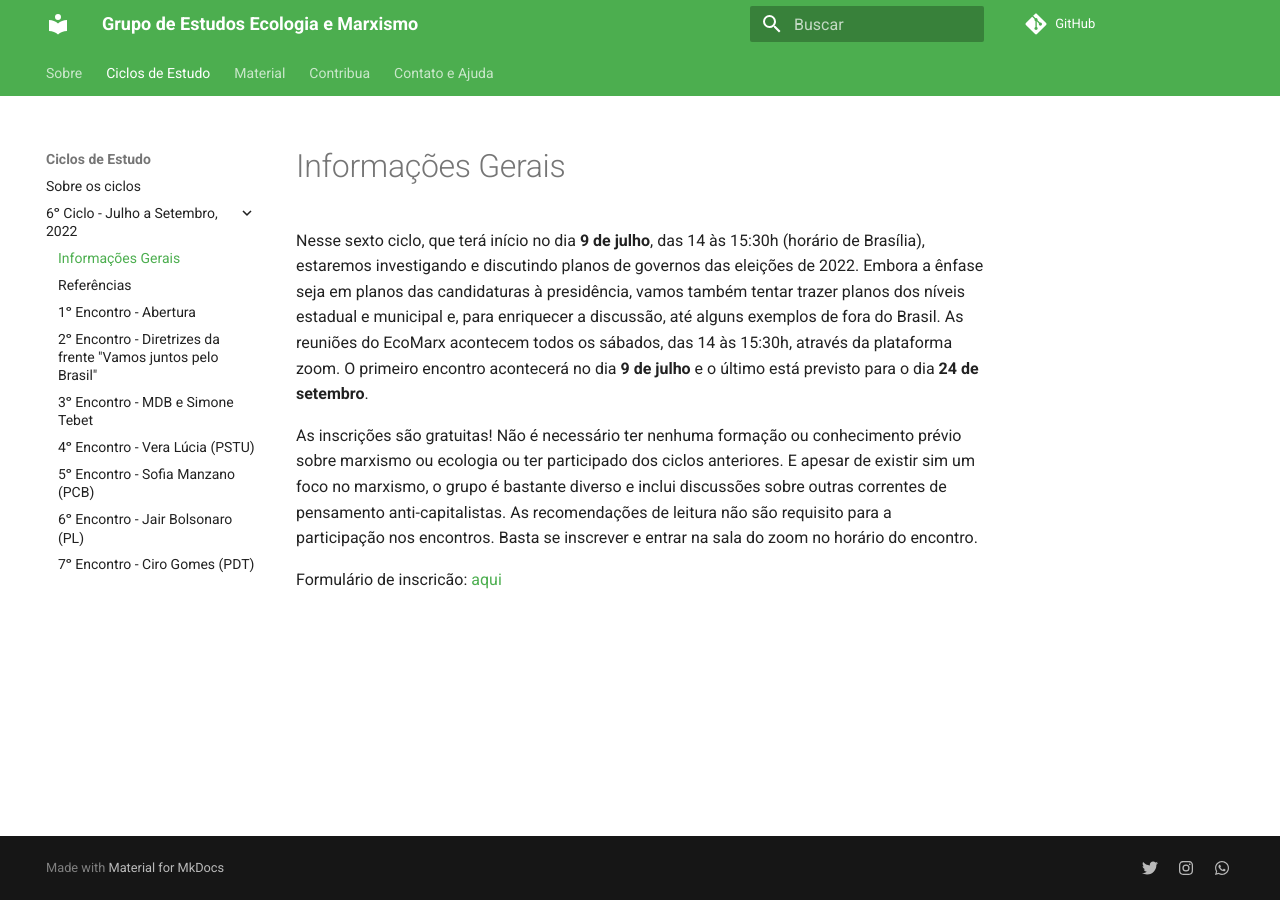
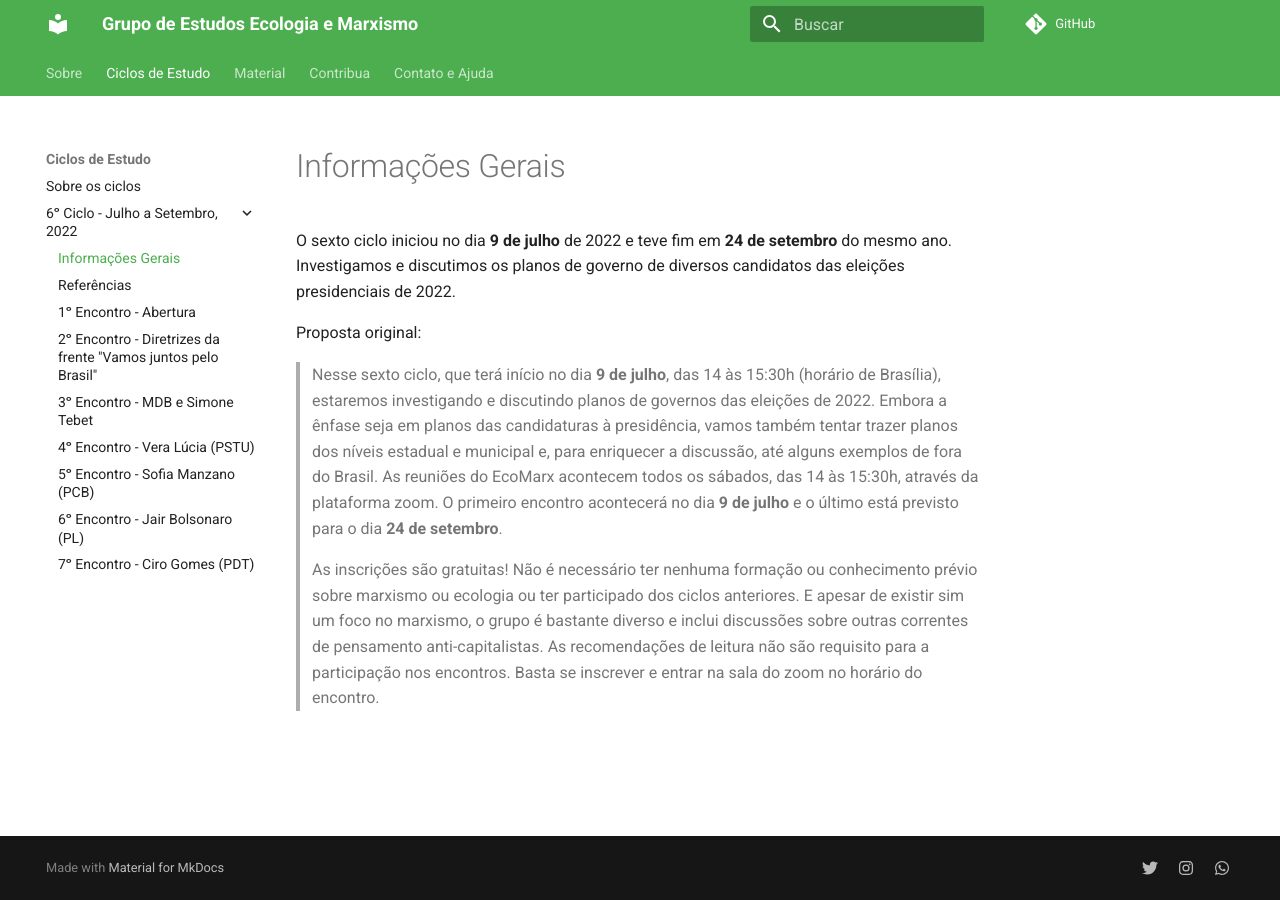
Before and after one commit to Ecomarx/ecomarx.github.io, an MkDocs documentation site: the page built from docs/6o-ciclo/index.md, in a window 1280 px wide. Built offline with MkDocs 1.6.1 and Material for MkDocs 9.7.7, drawn with Linux system fonts in a browser that asks for light colours; comment, search, counter and statistics services are not loaded.

Commit message:
Informações gerais do sexto ciclo, encerramento

```diff
--- a/docs/6o-ciclo/index.md
+++ b/docs/6o-ciclo/index.md
@@ -1,7 +1,10 @@
 # Informações Gerais
 
-Nesse sexto ciclo, que terá início no dia **9 de julho**, das 14 às 15:30h (horário de Brasília), estaremos investigando e discutindo planos de governos das eleições de 2022. Embora a ênfase seja em planos das candidaturas à presidência, vamos também tentar trazer planos dos níveis estadual e municipal e, para enriquecer a discussão, até alguns exemplos de fora do Brasil. As reuniões do EcoMarx acontecem todos os sábados, das 14 às 15:30h, através da plataforma zoom. O primeiro encontro acontecerá no dia **9 de julho** e o último está previsto para o dia **24 de setembro**.
+O sexto ciclo iniciou no dia **9 de julho** de 2022 e teve fim em **24 de setembro** do mesmo ano.
+Investigamos e discutimos os planos de governo de diversos candidatos das eleições presidenciais de 2022.
 
-As inscrições são gratuitas! Não é necessário ter nenhuma formação ou conhecimento prévio sobre marxismo ou ecologia ou ter participado dos ciclos anteriores. E apesar de existir sim um foco no marxismo, o grupo é bastante diverso e inclui discussões sobre outras correntes de pensamento anti-capitalistas. As recomendações de leitura não são requisito para a participação nos encontros. Basta se inscrever e entrar na sala do zoom no horário do encontro.
+Proposta original:
 
-Formulário de inscricão: [aqui](https://docs.google.com/forms/d/e/1FAIpQLSfQ9OXb9F63McdJ7enaeVddEcFk7DONdlVMMwq02snHpGIY6w/viewform)
+> Nesse sexto ciclo, que terá início no dia **9 de julho**, das 14 às 15:30h (horário de Brasília), estaremos investigando e discutindo planos de governos das eleições de 2022. Embora a ênfase seja em planos das candidaturas à presidência, vamos também tentar trazer planos dos níveis estadual e municipal e, para enriquecer a discussão, até alguns exemplos de fora do Brasil. As reuniões do EcoMarx acontecem todos os sábados, das 14 às 15:30h, através da plataforma zoom. O primeiro encontro acontecerá no dia **9 de julho** e o último está previsto para o dia **24 de setembro**.
+>
+> As inscrições são gratuitas! Não é necessário ter nenhuma formação ou conhecimento prévio sobre marxismo ou ecologia ou ter participado dos ciclos anteriores. E apesar de existir sim um foco no marxismo, o grupo é bastante diverso e inclui discussões sobre outras correntes de pensamento anti-capitalistas. As recomendações de leitura não são requisito para a participação nos encontros. Basta se inscrever e entrar na sala do zoom no horário do encontro.
```
